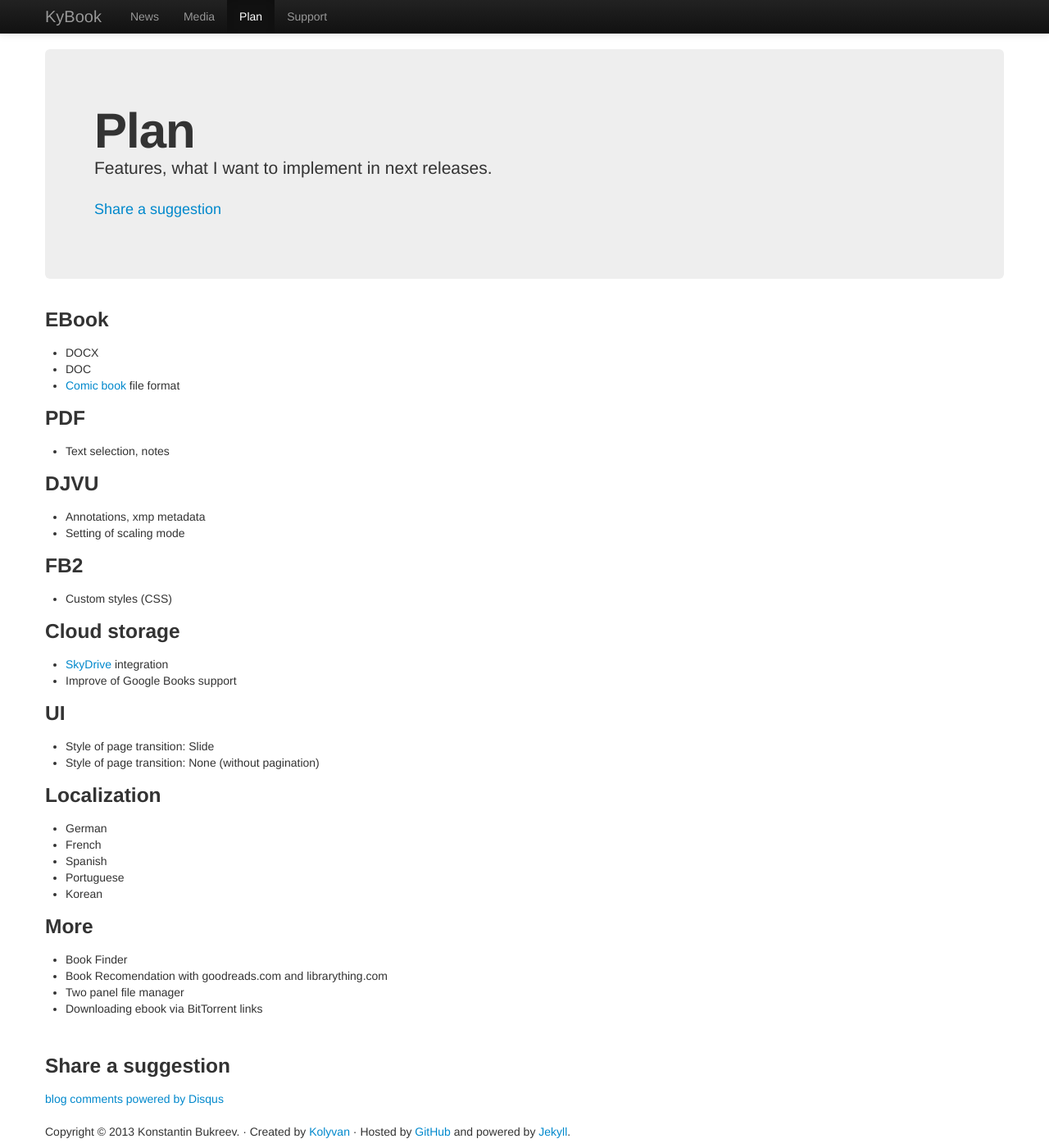
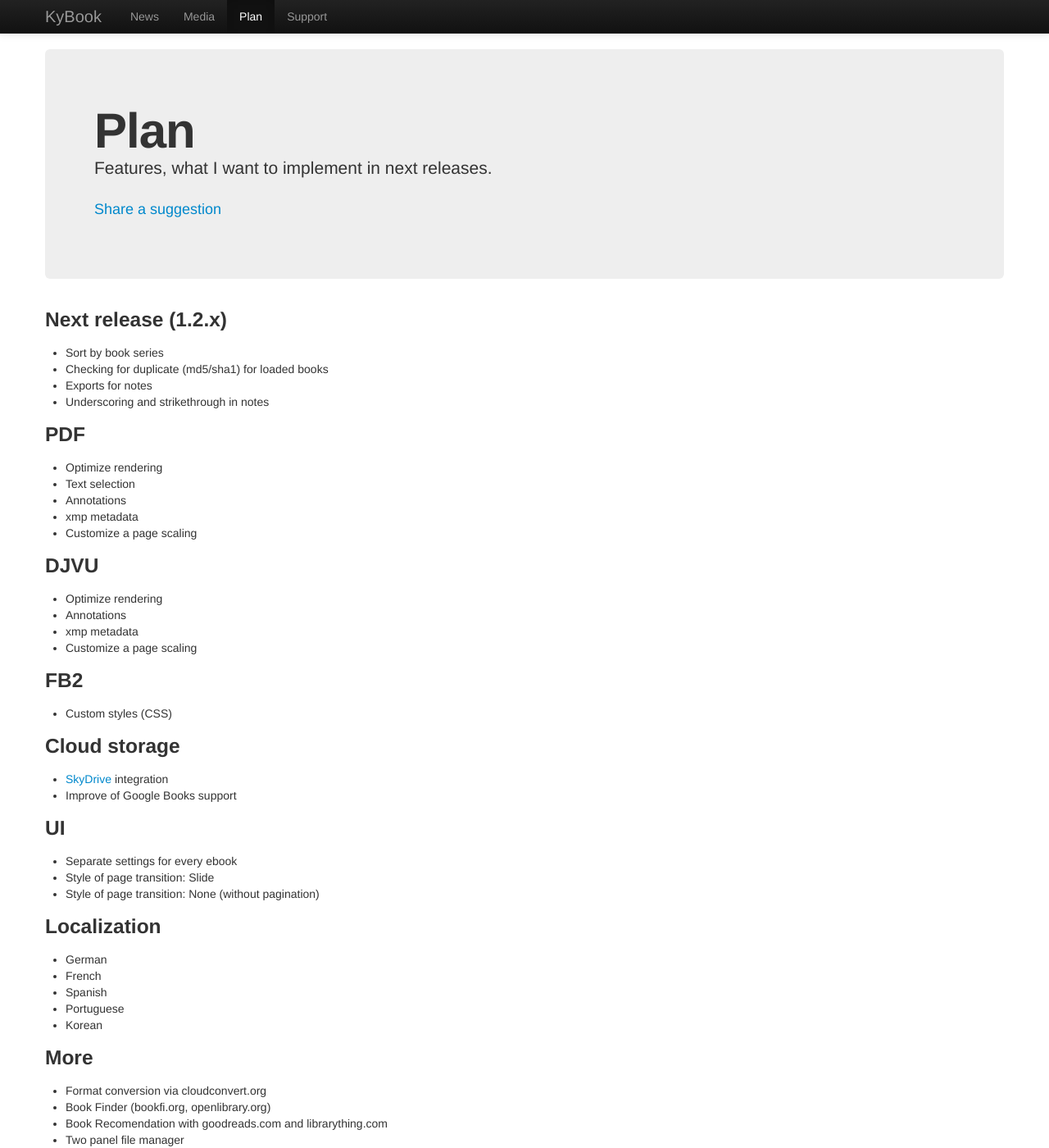
Before and after one commit to kolyvan/kolyvan.github.com, a Jekyll site: the page built from kybook/plan.html, in a window 1280 px wide and 1400 px high. Shown: the whole window at 82% size. Built offline with Jekyll 4.4.1, drawn with Linux system fonts in a browser that asks for light colours; nearby versions of some CDN libraries; comment, search, counter and statistics services are not loaded.

Commit message:
update kybook plan

```diff
--- a/kybook/plan.html
+++ b/kybook/plan.html
@@ -9,27 +9,31 @@ title: Plan
     <p> <a href="#disqus_thread">Share a suggestion</a> </p>
 </div>
 
+<h3>Next release (1.2.x) </h3>
+<ul>
+	<li>Sort by book series</li>
+	<li>Checking for duplicate (md5/sha1) for loaded books</li>
+	<li>Exports for notes</li>
+	<li>Underscoring and strikethrough in notes</li>
+</ul>
 <div>
 
-<h3>EBook</h3>
-
+<h3>PDF</h3>
 <ul>
-	<li>DOCX</li>
-	<li>DOC</li>
-	<li><a href="https://en.wikipedia.org/wiki/Comic_book_archive">Comic book</a> file format</li>
-</ul>
-
-<h3>PDF</h3>
-
-<ul>
-	<li>Text selection, notes</li>
+	<li>Optimize rendering</li>
+	<li>Text selection</li>
+	<li>Annotations</li>
+	<li>xmp metadata</li>
+	<li>Customize a page scaling</li>
 </ul>
 
 <h3>DJVU</h3>
 
 <ul>
-	<li>Annotations, xmp metadata</li>
-	<li>Setting of scaling mode</li>
+	<li>Optimize rendering</li>
+	<li>Annotations</li>
+	<li>xmp metadata</li>
+	<li>Customize a page scaling</li>
 </ul>
 
 <h3>FB2</h3>
@@ -46,6 +50,7 @@ title: Plan
 <h3>UI</h3>
 
 <ul>
+	<li>Separate settings for every ebook</li>
 	<li>Style of page transition: Slide</li>
 	<li>Style of page transition: None (without pagination)</li>
 </ul>
@@ -61,7 +66,8 @@ title: Plan
 
 <h3>More</h3>
 <ul>
-	<li>Book Finder</li>
+	<li>Format conversion via cloudconvert.org</li>
+	<li>Book Finder (bookfi.org, openlibrary.org)</li>
 	<li>Book Recomendation with goodreads.com and librarything.com</li>
 	<li>Two panel file manager</li>
 	<li>Downloading ebook via BitTorrent links</li>
```
